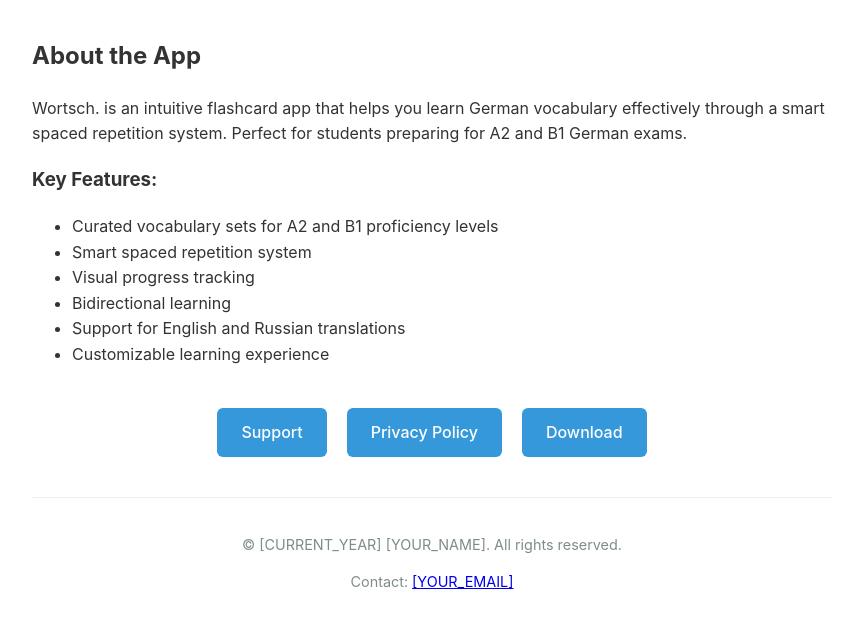
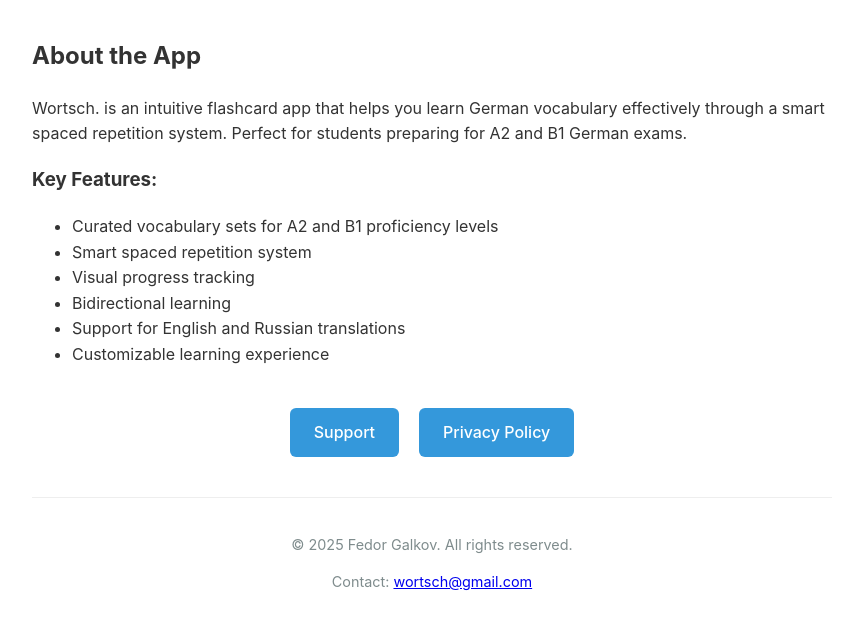
Before and after one commit to fgalkov/wortsch, a plain HTML site: page index.html in a window 1280 px wide. Shown: the part 225-853 px from the top of the page, without its empty margins (208-1064 px from the left). Drawn offline with Linux system fonts and the light colour scheme.

Commit message:
Update index.html

```diff
--- a/index.html
+++ b/index.html
@@ -86,12 +86,12 @@
     <div class="links">
         <a href="support.html" class="button">Support</a>
         <a href="privacy.html" class="button">Privacy Policy</a>
-        <a href="[YOUR_APP_STORE_LINK]" class="button">Download</a>
+<!--         <a href="[YOUR_APP_STORE_LINK]" class="button">Download</a> -->
     </div>
 
     <footer>
-        <p>© [CURRENT_YEAR] [YOUR_NAME]. All rights reserved.</p>
-        <p>Contact: <a href="mailto:[YOUR_EMAIL]">[YOUR_EMAIL]</a></p>
+        <p>© 2025 Fedor Galkov. All rights reserved.</p>
+        <p>Contact: <a href="mailto:wortsch@gmail.com">wortsch@gmail.com</a></p>
     </footer>
 </body>
 </html>
```
